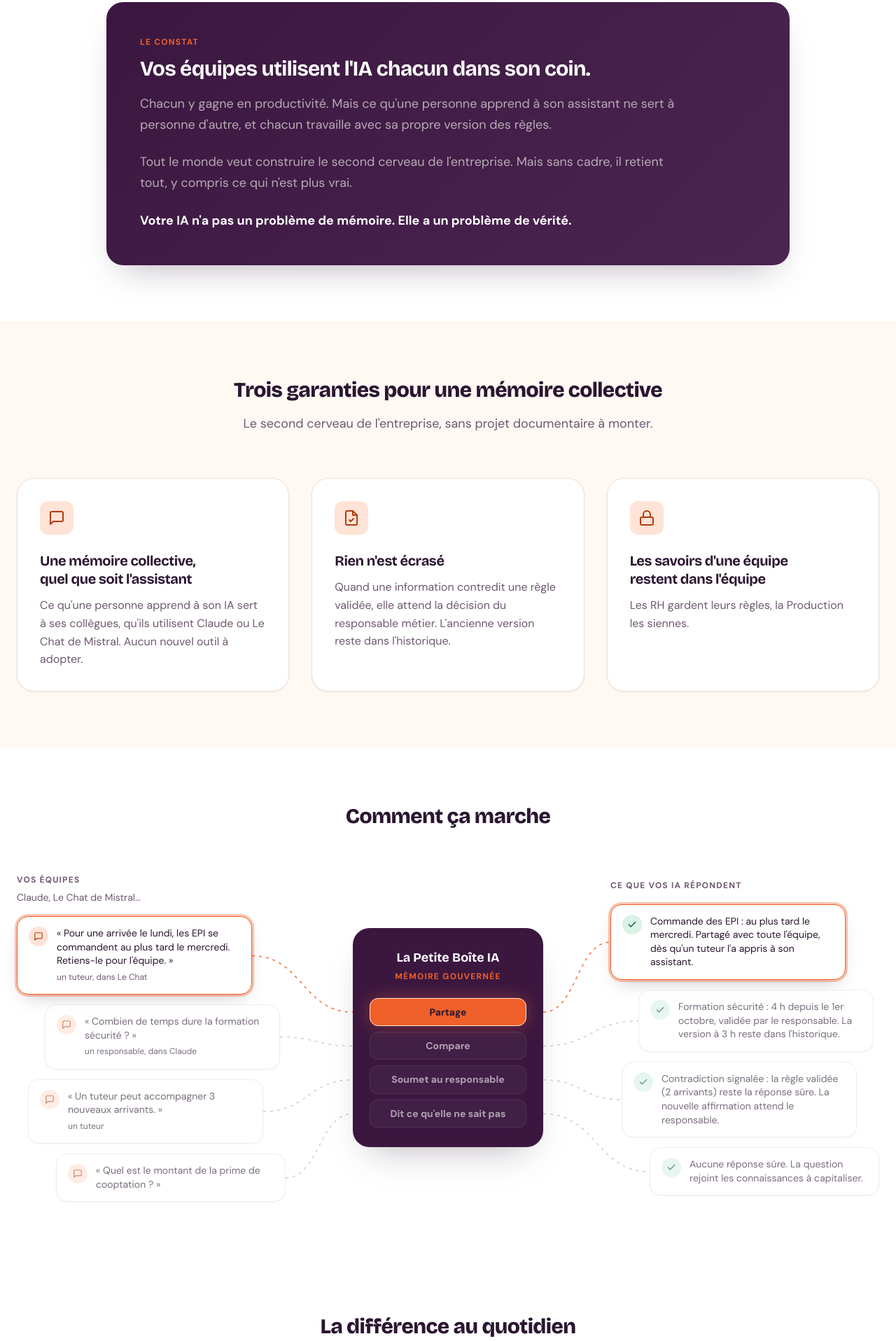
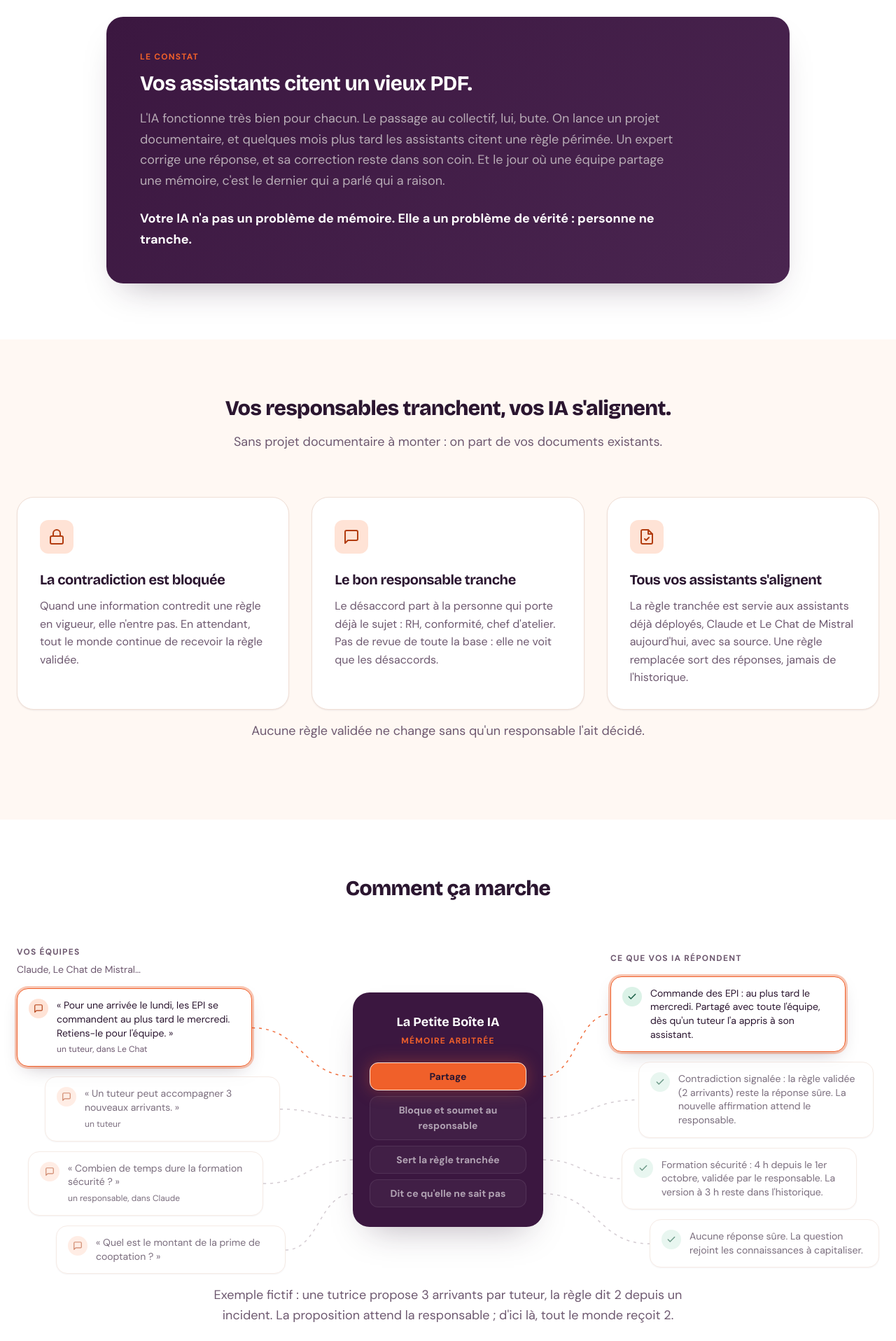
Before and after one commit to fgitconseil/lapetiteboiteia-www, an Astro site: page / in a window 1280 px wide. Shown: the part 734-2650 px from the top of the page at 70% size. Built offline with nearby package versions, Linux system fonts and the light colour scheme; Astro itself is replaced by a stand-in of ours.

Commit message:
feat(copy): arbitration positioning on the home page
Replace the « mémoire gouvernée / second cerveau » copy with the human
arbitration positioning (brief of 2026-11-24): hero, constat, guarantees,
hub tag and order, comparison table, pilots, FAQ, final call to action,
meta description, og:image alt and the og:image headline.

Same sections, components, tokens, links and animation. Two lines added
with existing classes: the guarantees closing line and the hub example
note. The hub keeps 4 examples: « Compare » is not placed.

Co-Authored-By: Claude Opus 5.5 <noreply@anthropic.com>

```diff
--- a/src/data/landing.ts
+++ b/src/data/landing.ts
@@ -1,7 +1,8 @@
-// Landing copy, verbatim from the app repository's gabarits/landing.html.
-// Keep every string as in the source. See CLAUDE.md.
+// Landing copy, verbatim from the arbitration positioning brief of 2026-11-24
+// (it replaces the copy first taken from the app's gabarits/landing.html).
+// Keep every string as written there. See CLAUDE.md.
 
-/** Assistants that are connected and tested. Card 1, FAQ 2 and the hub label read them here. */
+/** Assistants that are connected and tested. Card 3, FAQ 5 and the hub label read them here. */
 export const assistants: readonly string[] = ["Claude", "Le Chat de Mistral"];
 
 /** Booking link shared by every « Voir la démo » call to action. A plain link: no embed, no script. */
@@ -18,7 +19,7 @@ export function enumerate(items: readonly string[], conjunction: string): string
 export const meta = {
   title: "La Petite Boîte IA · Une mémoire qui ne ment pas",
   description:
-    "La mémoire gouvernée de vos IA. Ce qu'un collaborateur apprend à son assistant sert à toute l'équipe, et aucune règle validée ne change sans un responsable.",
+    "Ce que vos équipes choisissent de partager avec leurs assistants IA devient une règle d'entreprise à jour, tranchée par vos responsables, pas par la machine.",
 } as const;
 
 export interface Pillar {
@@ -29,19 +30,19 @@ export interface Pillar {
 
 export const pillars: readonly Pillar[] = [
   {
+    icon: "lock",
+    title: "La contradiction est bloquée",
+    body: "Quand une information contredit une règle en vigueur, elle n'entre pas. En attendant, tout le monde continue de recevoir la règle validée.",
+  },
+  {
     icon: "chat",
-    title: "Une mémoire collective, quel que soit l'assistant",
-    body: `Ce qu'une personne apprend à son IA sert à ses collègues, qu'ils utilisent ${enumerate(assistants, "ou")}. Aucun nouvel outil à adopter.`,
+    title: "Le bon responsable tranche",
+    body: "Le désaccord part à la personne qui porte déjà le sujet : RH, conformité, chef d'atelier. Pas de revue de toute la base : elle ne voit que les désaccords.",
   },
   {
     icon: "doc",
-    title: "Rien n'est écrasé",
-    body: "Quand une information contredit une règle validée, elle attend la décision du responsable métier. L'ancienne version reste dans l'historique.",
-  },
-  {
-    icon: "lock",
-    title: "Les savoirs d'une équipe restent dans l'équipe",
-    body: "Les RH gardent leurs règles, la Production les siennes.",
+    title: "Tous vos assistants s'alignent",
+    body: `La règle tranchée est servie aux assistants déjà déployés, ${enumerate(assistants, "et")} aujourd'hui, avec sa source. Une règle remplacée sort des réponses, jamais de l'historique.`,
   },
 ];
 
@@ -60,16 +61,16 @@ export const hubExamples: readonly HubExample[] = [
     output: "Commande des EPI : au plus tard le mercredi. Partagé avec toute l'équipe, dès qu'un tuteur l'a appris à son assistant.",
   },
   {
-    term: "Compare",
+    term: "Bloque et soumet au responsable",
+    input: "« Un tuteur peut accompagner 3 nouveaux arrivants. »",
+    detail: "un tuteur",
+    output: "Contradiction signalée : la règle validée (2 arrivants) reste la réponse sûre. La nouvelle affirmation attend le responsable.",
+  },
+  {
+    term: "Sert la règle tranchée",
     input: "« Combien de temps dure la formation sécurité ? »",
     detail: "un responsable, dans Claude",
     output: "Formation sécurité : 4 h depuis le 1er octobre, validée par le responsable. La version à 3 h reste dans l'historique.",
-  },
-  {
-    term: "Soumet au responsable",
-    input: "« Un tuteur peut accompagner 3 nouveaux arrivants. »",
-    detail: "un tuteur",
-    output: "Contradiction signalée : la règle validée (2 arrivants) reste la réponse sûre. La nouvelle affirmation attend le responsable.",
   },
   {
     term: "Dit ce qu'elle ne sait pas",
@@ -87,34 +88,29 @@ export interface Comparison {
 
 export const comparisons: readonly Comparison[] = [
   {
-    situation: "Ce qu'un collaborateur apprend",
-    assistant: "Reste dans sa conversation",
-    lpbia: "Sert à toute l'équipe, quel que soit son assistant",
+    situation: "Une correction contredit une règle",
+    assistant: "Retenue telle quelle : le dernier qui a parlé a raison",
+    lpbia: "Bloquée, le responsable du sujet tranche",
   },
   {
-    situation: "Deux versions d'une même règle",
-    assistant: "Renvoie les passages les plus proches, toutes versions mêlées",
-    lpbia: "Sert la règle en vigueur ; la nouvelle version attend la décision du responsable",
+    situation: "Qui relit",
+    assistant: "Tout le monde, ou personne",
+    lpbia: "Seulement les désaccords, par le bon responsable",
   },
   {
-    situation: "Une information contredit une règle",
-    assistant: "Rien ne la distingue d'une information fiable",
-    lpbia: "Signalée, soumise au responsable, jamais écrasée",
+    situation: "Une règle est remplacée",
+    assistant: "Les deux versions se mélangent",
+    lpbia: "L'ancienne sort des réponses, reste dans l'historique",
   },
   {
-    situation: "Fraîcheur des règles",
-    assistant: "Pas de statut ni de date de validité",
-    lpbia: "Chaque règle porte son statut et sa date",
+    situation: "D'où vient la réponse",
+    assistant: "Pas toujours dit",
+    lpbia: "Source et auteur, à chaque fois",
   },
   {
-    situation: "Origine de l'information",
-    assistant: "Cite le document",
-    lpbia: "Cite la phrase d'origine, le document et l'historique des versions",
-  },
-  {
-    situation: "Dépendance à un éditeur",
-    assistant: "La mémoire reste dans l'outil de l'éditeur",
-    lpbia: "Une mémoire unique, servie à plusieurs assistants",
+    situation: "L'information manque",
+    assistant: "L'IA invente",
+    lpbia: "Elle le dit, et la question remonte",
   },
 ];
 
@@ -123,41 +119,36 @@ export interface Question {
   readonly answer: string;
 }
 
-// FAQ 4 (hosting in Europe): Hetzner, Helsinki, as the legal notice states.
+// FAQ 6 (data in Europe): Hetzner, Helsinki, as the legal notice states.
 export const questions: readonly Question[] = [
   {
-    question: "Est-ce un « Corporate Brain » ?",
+    question: "Est-ce un « company brain » de plus ?",
     answer:
-      "Oui, avec une différence. Un Corporate Brain classique retient tout, y compris ce qui n'est plus vrai. La Petite Boîte IA distingue ce qui est validé, ce qui attend une décision et ce qui ne vaut plus. Et elle se met en place sans projet documentaire : vos pages existantes s'importent, et vos équipes l'enrichissent en parlant à leur assistant.",
+      "Non. Un company brain retient tout, y compris ce qui n'est plus vrai, ou laisse l'IA réconcilier seule. Ici, quand deux versions s'opposent, c'est votre responsable qui tranche.",
   },
   {
-    question: "Et si mes équipes n'utilisent pas le même assistant ?",
-    answer: `La mémoire ne dépend pas de l'assistant. Aujourd'hui, ${enumerate(assistants, "et")} y sont connectés. Ce qu'un collaborateur apprend dans l'un est disponible dans l'autre.`,
+    question: "Mon responsable va-t-il passer ses journées à valider ?",
+    answer:
+      "Non. Seuls les désaccords lui remontent, et seulement ceux de son sujet. Tout ce qui ne contredit rien entre seul.",
   },
   {
-    question: "Que se passe-t-il quand la mémoire ne sait pas ?",
+    question: "Vous écoutez nos salariés ?",
     answer:
-      "Elle le signale à l'assistant, qui peut vous dire que l'information n'existe pas au lieu d'en inventer une. La question rejoint les connaissances manquantes, pour que le responsable sache quoi capitaliser ensuite.",
+      "Non. Seul ce qu'un collaborateur demande à son assistant de retenir pour l'équipe entre dans la mémoire, avec son nom. Rien n'entre à son insu.",
   },
   {
-    question: "Comment sont gérés les accès et la confidentialité ?",
+    question: "Faut-il un projet documentaire ?",
     answer:
-      "Les savoirs d'une équipe restent dans l'équipe : les autres équipes n'y accèdent pas. La plateforme est hébergée en Europe.",
+      "Non. On part de vos documents existants, et la mémoire s'améliore ensuite avec le terrain.",
   },
   {
-    question: "Et si le savoir n'est écrit nulle part ?",
-    answer:
-      "Le savoir qui vit dans la tête d'un expert ne s'importe pas : il se capte. Notre Mission Savoir Critique le recueille en deux ateliers d'1h30 pour remplir la mémoire dès le départ.",
+    question: "Avec quels assistants ?",
+    answer: `${enumerate(assistants, "et")} aujourd'hui, directement dans les outils de vos équipes. Une offre Starter inclut aussi un espace de discussion, sans la DSI.`,
   },
   {
-    question: "Combien de temps prend la mise en place ?",
+    question: "Où sont mes données ?",
     answer:
-      "Pour la bêta, nous l'organisons avec vous : import de vos pages existantes, ouverture des accès, prise en main du cockpit par le responsable. Le calendrier se fixe ensemble, selon votre périmètre.",
-  },
-  {
-    question: "Qu'est-ce qui arrive ensuite ?",
-    answer:
-      "Notre feuille de route prévoit la connexion à votre annuaire d'entreprise, l'export complet de votre mémoire et un tableau de bord de sa santé. Les partenaires de la bêta participent à leur priorisation.",
+      "En Europe. Chaque entreprise a son espace séparé, et vos connaissances restent votre propriété.",
   },
 ];
 
--- a/src/layouts/Base.astro
+++ b/src/layouts/Base.astro
@@ -47,7 +47,7 @@ const ogImage = new URL("/og-image.png", SITE_URL).href;
     <meta property="og:image" content={ogImage} />
     <meta property="og:image:width" content="1200" />
     <meta property="og:image:height" content="630" />
-    <meta property="og:image:alt" content="La Petite Boîte IA. La mémoire gouvernée des IA d'entreprise." />
+    <meta property="og:image:alt" content="La Petite Boîte IA. Une mémoire qui ne ment pas." />
     {indexable && <meta property="og:url" content={canonical} />}
     {indexable && <link rel="canonical" href={canonical} />}
     <link rel="icon" href="/favicon.svg" type="image/svg+xml" />
--- a/src/pages/index.astro
+++ b/src/pages/index.astro
@@ -20,14 +20,12 @@ const icons = {
   <!-- Hero -->
   <section class="hero">
     <div class="container container--narrow hero__inner">
-      <p class="pill"><span class="pill__dot pill__dot--pulse" aria-hidden="true"></span>MÉMOIRE D'ENTREPRISE POUR VOS IA</p>
+      <p class="pill"><span class="pill__dot pill__dot--pulse" aria-hidden="true"></span>RH · CONFORMITÉ · MÉTHODES</p>
       <h1 class="hero__title">Une mémoire qui <em class="accent">ne ment pas.</em></h1>
-      <p class="hero__lead">Le second cerveau de votre entreprise, sans ses défauts.</p>
-      <p class="hero__text">
-        Ce qu'un collaborateur apprend à son assistant sert à toute l'équipe, quel que soit le sien. Et aucune règle validée ne change sans qu'un responsable l'ait décidé.
-      </p>
+      <p class="hero__lead">Ce que vos équipes choisissent de partager avec leurs assistants IA devient une règle d'entreprise à jour, tranchée par vos responsables, pas par la machine, et servie à tous.</p>
+      <p class="hero__text">Seuls les désaccords remontent. Tout le reste entre seul.</p>
       <div class="actions">
-        <a class="btn btn--primary" href={demoUrl} target="_blank" rel="noopener noreferrer">Voir la démo (30 min)</a>
+        <a class="btn btn--primary" href={demoUrl} target="_blank" rel="noopener noreferrer">Voir la démo en 30 minutes</a>
         <a class="btn btn--secondary" href="#fonctionnement">Découvrir le fonctionnement</a>
       </div>
     </div>
@@ -38,20 +36,19 @@ const icons = {
     <div class="container container--narrow">
       <div class="statement">
         <p class="eyebrow eyebrow--on-dark">Le constat</p>
-        <h2 id="titre-constat" class="statement__title">Vos équipes utilisent l'IA chacun dans son coin.</h2>
-        <p>Chacun y gagne en productivité. Mais ce qu'une personne apprend à son assistant ne sert à personne d'autre, et chacun travaille avec sa propre version des règles.</p>
-        <p>Tout le monde veut construire le second cerveau de l'entreprise. Mais sans cadre, il retient tout, y compris ce qui n'est plus vrai.</p>
-        <p class="statement__punch">Votre IA n'a pas un problème de mémoire. Elle a un problème de vérité.</p>
+        <h2 id="titre-constat" class="statement__title">Vos assistants citent un vieux PDF.</h2>
+        <p>L'IA fonctionne très bien pour chacun. Le passage au collectif, lui, bute. On lance un projet documentaire, et quelques mois plus tard les assistants citent une règle périmée. Un expert corrige une réponse, et sa correction reste dans son coin. Et le jour où une équipe partage une mémoire, c'est le dernier qui a parlé qui a raison.</p>
+        <p class="statement__punch">Votre IA n'a pas un problème de mémoire. Elle a un problème de vérité : personne ne tranche.</p>
       </div>
     </div>
   </section>
 
-  <!-- Trois garanties -->
+  <!-- Garanties -->
   <section class="band" aria-labelledby="titre-garanties">
     <div class="container">
       <div class="section-head">
-        <h2 id="titre-garanties">Trois garanties pour une mémoire collective</h2>
-        <p>Le second cerveau de l'entreprise, sans projet documentaire à monter.</p>
+        <h2 id="titre-garanties">Vos responsables tranchent, vos IA s'alignent.</h2>
+        <p>Sans projet documentaire à monter : on part de vos documents existants.</p>
       </div>
       <ul class="pillars">
         {pillars.map((pillar) => (
@@ -66,6 +63,7 @@ const icons = {
           </li>
         ))}
       </ul>
+      <p class="section-text center">Aucune règle validée ne change sans qu'un responsable l'ait décidé.</p>
     </div>
   </section>
 
@@ -111,7 +109,7 @@ const icons = {
         <div class="hub-zone hub-zone--core">
           <div class="hub-core">
             <p class="hub-core__name">La Petite Boîte IA</p>
-            <p class="hub-core__tag">Mémoire gouvernée</p>
+            <p class="hub-core__tag">Mémoire arbitrée</p>
             <ol class="hub-terms">
               {hubExamples.map((example, i) => (
                 <li class="hub-term" data-example={i + 1}>{example.term}</li>
@@ -136,6 +134,7 @@ const icons = {
           </ol>
         </div>
       </div>
+      <p class="section-text center">Exemple fictif : une tutrice propose 3 arrivants par tuteur, la règle dit 2 depuis un incident. La proposition attend la responsable ; d'ici là, tout le monde reçoit 2.</p>
     </div>
   </section>
 
@@ -144,14 +143,14 @@ const icons = {
     <div class="container">
       <div class="section-head">
         <h2 id="titre-comparatif">La différence au quotidien</h2>
-        <p>Ce qui change par rapport à un assistant connecté à vos documents.</p>
+        <p>Ce qui change quand deux versions d'une règle s'opposent.</p>
       </div>
       <div class="table-wrap" tabindex="0" role="region" aria-labelledby="titre-comparatif">
         <table class="compare">
           <thead>
             <tr>
               <th scope="col">Situation</th>
-              <th scope="col">Un assistant connecté à vos documents</th>
+              <th scope="col">Une mémoire partagée classique</th>
               <th scope="col" class="compare__us">La Petite Boîte IA</th>
             </tr>
           </thead>
@@ -169,16 +168,16 @@ const icons = {
     </div>
   </section>
 
-  <!-- Bêta privée -->
-  <section class="band band--line" aria-labelledby="titre-beta">
+  <!-- Premiers pilotes -->
+  <section class="band band--line" aria-labelledby="titre-pilotes">
     <div class="container container--text center">
-      <p class="pill"><span class="pill__dot" aria-hidden="true"></span>Bêta privée</p>
-      <h2 id="titre-beta">Trois organisations partenaires, cet automne</h2>
+      <p class="pill"><span class="pill__dot" aria-hidden="true"></span>Premiers pilotes</p>
+      <h2 id="titre-pilotes">Où nous en sommes</h2>
       <p class="section-text">
-        Nous ouvrons cet automne une bêta à trois organisations, pour façonner La Petite Boîte IA avec elles sur leurs cas d'usage réels.
+        La démo est prête. Nous lançons nos premiers pilotes avec des directions RH, conformité et méthodes, sur leurs propres règles.
       </p>
       <div class="actions">
-        <a class="btn btn--primary" href={demoUrl} target="_blank" rel="noopener noreferrer">Voir la démo (30 min)</a>
+        <a class="btn btn--primary" href={demoUrl} target="_blank" rel="noopener noreferrer">Rejoindre les premiers pilotes</a>
       </div>
     </div>
   </section>
@@ -188,7 +187,7 @@ const icons = {
     <div class="container container--faq">
       <div class="section-head">
         <h2 id="titre-faq">Questions fréquentes</h2>
-        <p>Tout ce que vous devez savoir avant de rejoindre la bêta.</p>
+        <p>Tout ce que vous devez savoir avant de rejoindre les premiers pilotes.</p>
       </div>
       <div class="faq">
         {questions.map((item) => (
@@ -207,12 +206,12 @@ const icons = {
   <!-- CTA final -->
   <section id="demo" class="band band--glow band--line" aria-labelledby="titre-demo">
     <div class="container container--narrow center">
-      <h2 id="titre-demo" class="cta-title">Voyez-la en action</h2>
+      <h2 id="titre-demo" class="cta-title">Voyez-la trancher</h2>
       <p class="section-text">
-        Une mémoire que partagent deux personnes, sur deux assistants, et qu'un responsable gouverne. Démonstration en 30 minutes.
+        Une tutrice, une règle, une responsable qui décide : la démo complète en 30 minutes.
       </p>
       <div class="actions">
-        <a class="btn btn--primary" href={demoUrl} target="_blank" rel="noopener noreferrer">Voir la démo (30 min)</a>
+        <a class="btn btn--primary" href={demoUrl} target="_blank" rel="noopener noreferrer">Réserver la démo</a>
         <a class="btn btn--secondary" href="#fonctionnement">Revoir le fonctionnement</a>
       </div>
     </div>
```
Also changed, not shown: design/og-image.svg, public/og-image.png.
